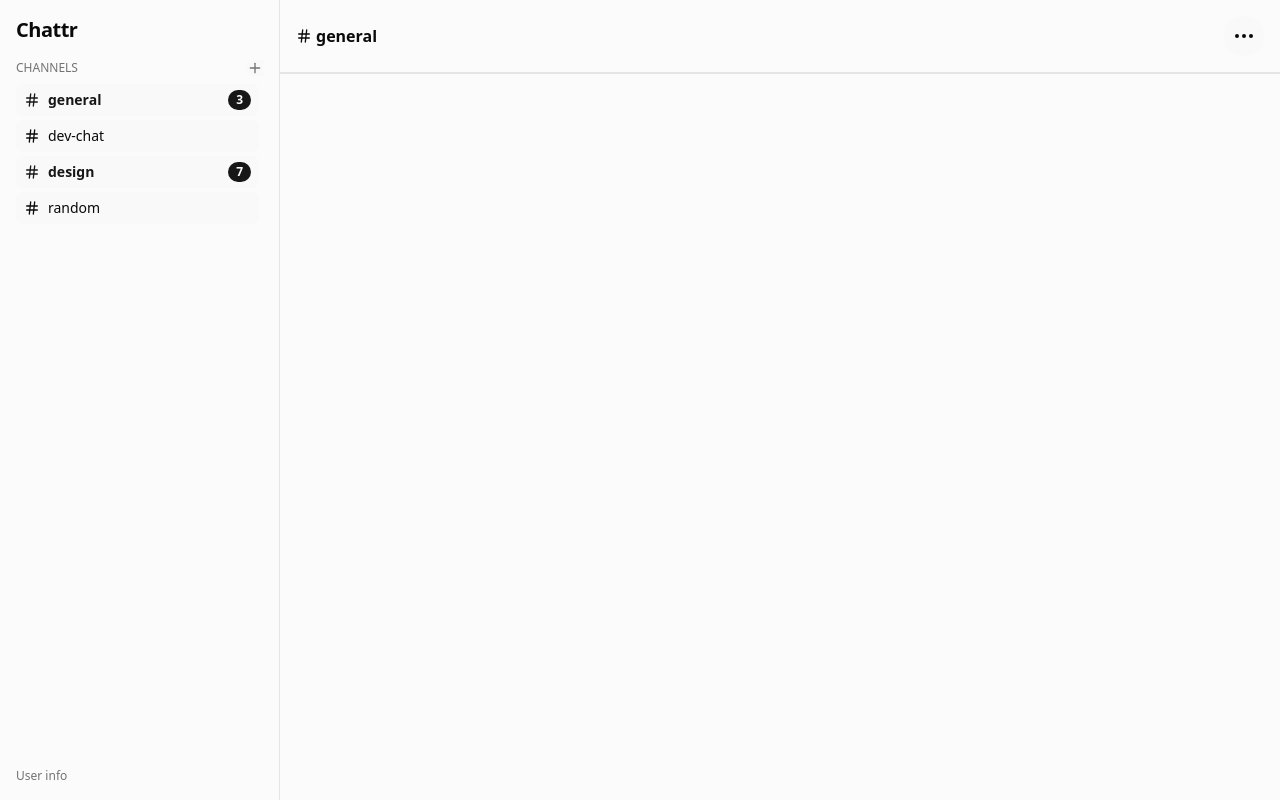
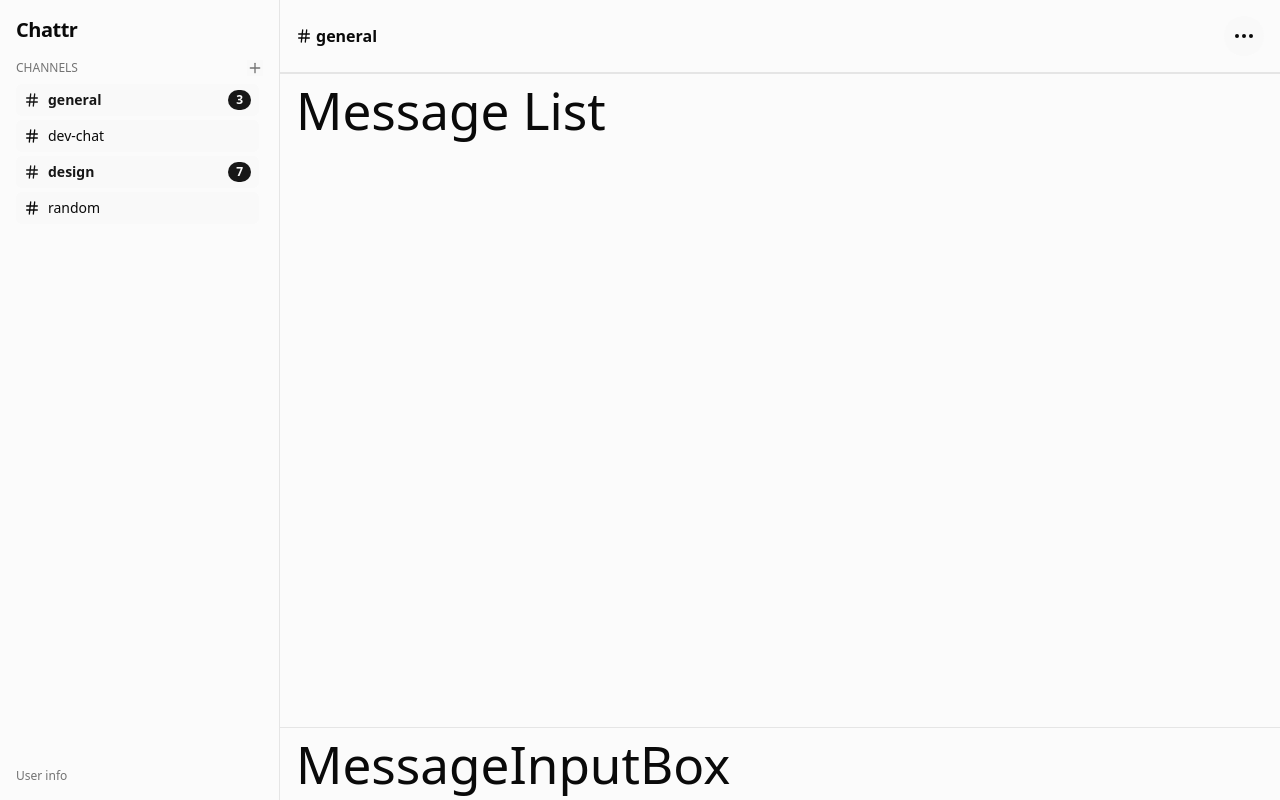
Before and after one commit to BuraYu/chattr, a React (Vite) app: page / in a window 1280 px wide. Built offline with nearby package versions, Linux system fonts and the light colour scheme; the HTML template or start-up script is replaced by a standard one.

Commit message:
feat: add dummy data for ChatArea component

```diff
--- a/src/components/chat/ChatArea.tsx
+++ b/src/components/chat/ChatArea.tsx
@@ -1,9 +1,13 @@
 import ChatHeader from "./ChatHeader";
+import MessageList from "./MessageList";
+import MessageInputBox from "./MessageInputBox";
 
 export default function ChatArea() {
   return (
-    <div className="">
+    <div className="flex flex-col h-full">
       <ChatHeader />
+      <MessageList className="flex-1 overflow-y-auto px-4 py-2" />
+      <MessageInputBox className="border-t px-4 py-2" />
     </div>
   );
 }
--- a/src/components/chat/ChatHeader.tsx
+++ b/src/components/chat/ChatHeader.tsx
@@ -8,7 +8,7 @@ export default function ChatHeader() {
         <h2 className="text-base leading-none font-bold">general</h2>
       </div>
       <button className="p-2 rounded-full hover:bg-gray-200 transition">
-        <Ellipsis w-3 />
+        <Ellipsis w-5 h-5 />
       </button>
     </div>
   );
--- a/src/components/chat/MessageInputBox.tsx
+++ b/src/components/chat/MessageInputBox.tsx
@@ -0,0 +1,11 @@
+type MessageInputBoxProps = {
+  className?: string;
+};
+
+export default function MessageInputBox({ className }: MessageInputBoxProps) {
+  return (
+    <div className={className}>
+      <h1>MessageInputBox</h1>
+    </div>
+  );
+}
--- a/src/components/chat/MessageList.tsx
+++ b/src/components/chat/MessageList.tsx
@@ -0,0 +1,11 @@
+type MessageListProps = {
+  className?: string;
+};
+
+export default function MessageList({ className }: MessageListProps) {
+  return (
+    <div className={className}>
+      <h1>Message List</h1>
+    </div>
+  );
+}
```
